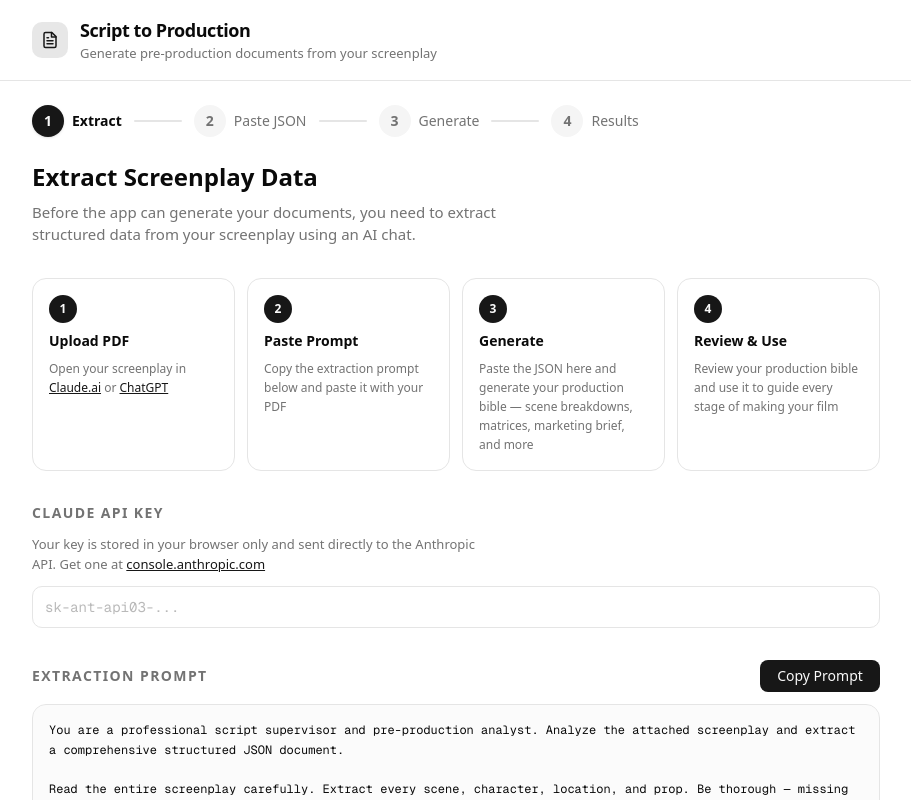
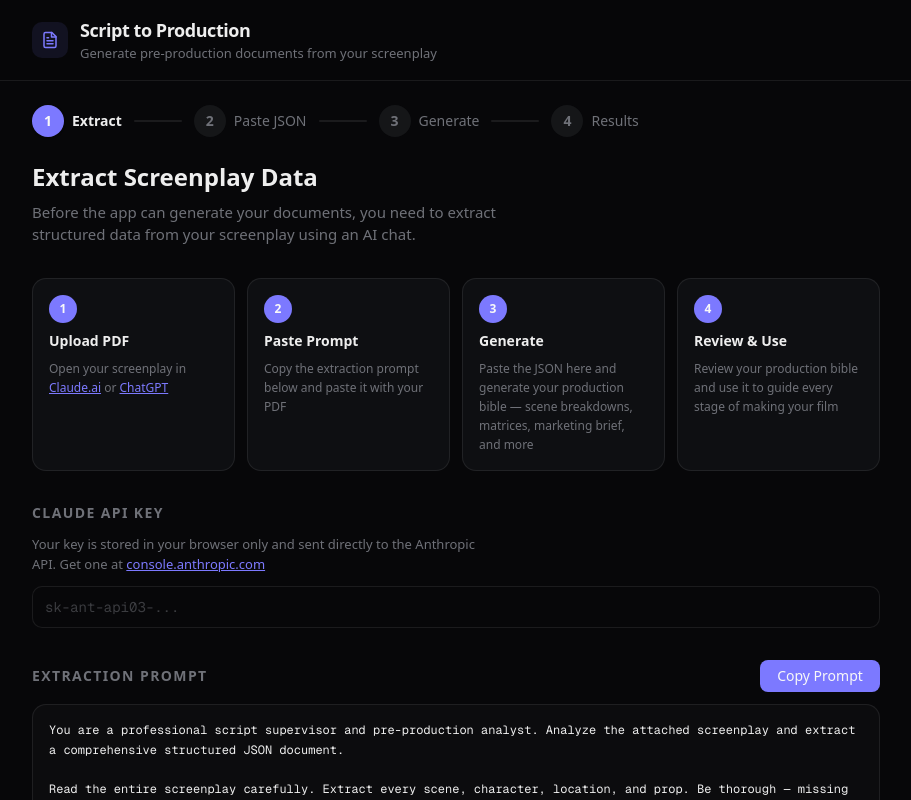
Before and after one commit to madebysan/greenlight, a Next.js app: page / in a window 1280 px wide. Shown: the top 800 px of the page, without its empty margins (184-1095 px from the left). Built offline with nearby package versions, Linux system fonts and the light colour scheme.

Commit message:
checkpoint: update 7 files (css/tsx)

```diff
--- a/app/globals.css
+++ b/app/globals.css
@@ -83,37 +83,39 @@
 }
 
 .dark {
-  --background: oklch(0.145 0 0);
-  --foreground: oklch(0.985 0 0);
-  --card: oklch(0.205 0 0);
-  --card-foreground: oklch(0.985 0 0);
-  --popover: oklch(0.205 0 0);
-  --popover-foreground: oklch(0.985 0 0);
-  --primary: oklch(0.922 0 0);
-  --primary-foreground: oklch(0.205 0 0);
-  --secondary: oklch(0.269 0 0);
-  --secondary-foreground: oklch(0.985 0 0);
-  --muted: oklch(0.269 0 0);
-  --muted-foreground: oklch(0.708 0 0);
-  --accent: oklch(0.269 0 0);
-  --accent-foreground: oklch(0.985 0 0);
-  --destructive: oklch(0.704 0.191 22.216);
-  --border: oklch(1 0 0 / 10%);
-  --input: oklch(1 0 0 / 15%);
-  --ring: oklch(0.556 0 0);
-  --chart-1: oklch(0.488 0.243 264.376);
-  --chart-2: oklch(0.696 0.17 162.48);
-  --chart-3: oklch(0.769 0.188 70.08);
-  --chart-4: oklch(0.627 0.265 303.9);
-  --chart-5: oklch(0.645 0.246 16.439);
-  --sidebar: oklch(0.205 0 0);
-  --sidebar-foreground: oklch(0.985 0 0);
-  --sidebar-primary: oklch(0.488 0.243 264.376);
-  --sidebar-primary-foreground: oklch(0.985 0 0);
-  --sidebar-accent: oklch(0.269 0 0);
-  --sidebar-accent-foreground: oklch(0.985 0 0);
-  --sidebar-border: oklch(1 0 0 / 10%);
-  --sidebar-ring: oklch(0.556 0 0);
+  /* Runway-inspired: near-black with subtle cool undertone */
+  --background: oklch(0.13 0.005 270);
+  --foreground: oklch(0.95 0 0);
+  --card: oklch(0.17 0.005 270);
+  --card-foreground: oklch(0.95 0 0);
+  --popover: oklch(0.17 0.005 270);
+  --popover-foreground: oklch(0.95 0 0);
+  /* Violet accent for primary actions */
+  --primary: oklch(0.65 0.2 280);
+  --primary-foreground: oklch(0.98 0 0);
+  --secondary: oklch(0.22 0.005 270);
+  --secondary-foreground: oklch(0.92 0 0);
+  --muted: oklch(0.20 0.005 270);
+  --muted-foreground: oklch(0.55 0.01 270);
+  --accent: oklch(0.22 0.01 270);
+  --accent-foreground: oklch(0.92 0 0);
+  --destructive: oklch(0.65 0.2 25);
+  --border: oklch(1 0 0 / 8%);
+  --input: oklch(1 0 0 / 10%);
+  --ring: oklch(0.65 0.2 280);
+  --chart-1: oklch(0.65 0.2 280);
+  --chart-2: oklch(0.70 0.17 162);
+  --chart-3: oklch(0.77 0.19 70);
+  --chart-4: oklch(0.63 0.26 304);
+  --chart-5: oklch(0.65 0.25 16);
+  --sidebar: oklch(0.11 0.005 270);
+  --sidebar-foreground: oklch(0.92 0 0);
+  --sidebar-primary: oklch(0.65 0.2 280);
+  --sidebar-primary-foreground: oklch(0.98 0 0);
+  --sidebar-accent: oklch(0.18 0.01 270);
+  --sidebar-accent-foreground: oklch(0.92 0 0);
+  --sidebar-border: oklch(1 0 0 / 6%);
+  --sidebar-ring: oklch(0.65 0.2 280);
 }
 
 @layer base {
--- a/app/layout.tsx
+++ b/app/layout.tsx
@@ -24,7 +24,7 @@ export default function RootLayout({
   children: React.ReactNode;
 }>) {
   return (
-    <html lang="en">
+    <html lang="en" className="dark">
       <body
         className={`${geistSans.variable} ${geistMono.variable} antialiased`}
       >
--- a/components/viewers/poster-concepts-viewer.tsx
+++ b/components/viewers/poster-concepts-viewer.tsx
@@ -393,7 +393,7 @@ export function PosterConceptsViewer({ content, savedImages, onImagesChange }: P
                                 onClick={(e) => { e.stopPropagation(); copyAIPrompt(concept); }}
                                 className={`inline-flex items-center gap-1 text-[11px] font-medium px-2 py-1 rounded-md transition-colors ${
                                   isCopied
-                                    ? "bg-green-50 text-green-700"
+                                    ? "bg-emerald-500/15 text-emerald-400"
                                     : "text-muted-foreground hover:text-foreground hover:bg-muted"
                                 }`}
                               >
--- a/components/viewers/production-matrices-viewer.tsx
+++ b/components/viewers/production-matrices-viewer.tsx
@@ -153,7 +153,7 @@ function LocationCards({ table }: { table: TableSection }) {
           <div key={i} className="rounded-xl border p-4">
             <div className="flex items-center gap-2 mb-2.5">
               <span className={`text-[10px] font-semibold px-1.5 py-0.5 rounded border ${
-                isExt ? "bg-sky-50 text-sky-700 border-sky-200" : "bg-amber-50 text-amber-700 border-amber-200"
+                isExt ? "bg-sky-500/15 text-sky-400 border-sky-500/20" : "bg-amber-500/15 text-amber-400 border-amber-500/20"
               }`}>
                 {locType}
               </span>
@@ -273,9 +273,9 @@ function WardrobeTimeline({ table }: { table: TableSection }) {
                       {change && change !== "Same" && change !== "Initial" && (
                         <span className={`ml-2 inline-block text-[10px] px-1.5 py-0.5 rounded ${
                           change.toLowerCase() === "change"
-                            ? "bg-blue-50 text-blue-600"
+                            ? "bg-blue-500/15 text-blue-400"
                             : change.toLowerCase() === "callback"
-                            ? "bg-purple-50 text-purple-600"
+                            ? "bg-purple-500/15 text-purple-400"
                             : "bg-muted text-muted-foreground"
                         }`}>
                           {change}
@@ -305,10 +305,10 @@ function VFXCards({ table }: { table: TableSection }) {
         const reqs = row[4] || "";
 
         const complexityColor = complexity.toLowerCase().includes("high")
-          ? "bg-red-50 text-red-700 border-red-200"
+          ? "bg-red-500/15 text-red-400 border-red-500/20"
           : complexity.toLowerCase().includes("moderate")
-          ? "bg-amber-50 text-amber-700 border-amber-200"
-          : "bg-green-50 text-green-700 border-green-200";
+          ? "bg-amber-500/15 text-amber-400 border-amber-500/20"
+          : "bg-emerald-500/15 text-emerald-400 border-emerald-500/20";
 
         return (
           <div key={i} className="rounded-xl border p-4">
@@ -316,7 +316,7 @@ function VFXCards({ table }: { table: TableSection }) {
               <span className="text-[11px] font-mono font-semibold bg-muted rounded px-1.5 py-0.5">
                 Sc {scene}
               </span>
-              <span className="text-[10px] font-semibold px-1.5 py-0.5 rounded border bg-violet-50 text-violet-700 border-violet-200">
+              <span className="text-[10px] font-semibold px-1.5 py-0.5 rounded border bg-violet-500/15 text-violet-400 border-violet-500/20">
                 {type}
               </span>
               <span className={`text-[10px] font-semibold px-1.5 py-0.5 rounded border ${complexityColor}`}>
@@ -494,7 +494,7 @@ function CharacterCard({ char, index, portrait }: { char: Character; index: numb
           </p>
           {char.specialReqs && char.specialReqs !== "None" && (
             <div className="flex gap-2 items-start">
-              <span className="text-[10px] uppercase tracking-wider text-amber-700 font-semibold bg-amber-50 rounded px-1.5 py-0.5 shrink-0 mt-0.5">
+              <span className="text-[10px] uppercase tracking-wider text-amber-400 font-semibold bg-amber-500/15 rounded px-1.5 py-0.5 shrink-0 mt-0.5">
                 Special
               </span>
               <span className="text-[12px] text-foreground/60">
--- a/components/viewers/scene-breakdown-viewer.tsx
+++ b/components/viewers/scene-breakdown-viewer.tsx
@@ -79,19 +79,19 @@ function scenesToMarkdown(title: string, overview: Overview, scenes: Scene[]): s
 }
 
 const INT_EXT_STYLES = {
-  INT: "bg-amber-100 text-amber-800 border-amber-200",
-  EXT: "bg-sky-100 text-sky-800 border-sky-200",
+  INT: "bg-amber-500/15 text-amber-400 border-amber-500/20",
+  EXT: "bg-sky-500/15 text-sky-400 border-sky-500/20",
   "": "bg-muted text-muted-foreground",
 };
 
 const TIME_STYLES: Record<string, string> = {
-  NIGHT: "bg-indigo-100 text-indigo-800",
-  DAY: "bg-yellow-50 text-yellow-800",
-  MORNING: "bg-orange-50 text-orange-800",
-  AFTERNOON: "bg-amber-50 text-amber-800",
-  EVENING: "bg-purple-50 text-purple-800",
-  DAWN: "bg-pink-50 text-pink-800",
-  DUSK: "bg-violet-50 text-violet-800",
+  NIGHT: "bg-indigo-500/15 text-indigo-400",
+  DAY: "bg-yellow-500/15 text-yellow-400",
+  MORNING: "bg-orange-500/15 text-orange-400",
+  AFTERNOON: "bg-amber-500/15 text-amber-400",
+  EVENING: "bg-purple-500/15 text-purple-400",
+  DAWN: "bg-pink-500/15 text-pink-400",
+  DUSK: "bg-violet-500/15 text-violet-400",
 };
 
 const EMPHASIS_FIELDS = new Set(["Key Visual Moment", "Emotional Beat"]);
--- a/components/viewers/storyboard-viewer.tsx
+++ b/components/viewers/storyboard-viewer.tsx
@@ -201,8 +201,8 @@ function SceneCard({ scene, copiedScene, onCopy, imageState, onGenerate, regenSt
         {intExt && (
           <span className={`text-[10px] font-semibold px-1.5 py-0.5 rounded border ${
             intExt === "EXT"
-              ? "bg-sky-50 text-sky-700 border-sky-200"
-              : "bg-amber-50 text-amber-700 border-amber-200"
+              ? "bg-sky-500/15 text-sky-400 border-sky-500/20"
+              : "bg-amber-500/15 text-amber-400 border-amber-500/20"
           }`}>
             {intExt}
           </span>
@@ -268,7 +268,7 @@ function SceneCard({ scene, copiedScene, onCopy, imageState, onGenerate, regenSt
           onClick={() => onCopy(scene)}
           className={`inline-flex items-center gap-1.5 text-[11px] font-medium px-2.5 py-1.5 rounded-md border transition-colors ${
             isCopied
-              ? "bg-green-50 text-green-700 border-green-200"
+              ? "bg-emerald-500/15 text-emerald-400 border-emerald-500/20"
               : "text-muted-foreground hover:text-foreground hover:bg-muted border-transparent hover:border-border"
           }`}
         >
--- a/components/wizard/step-generating.tsx
+++ b/components/wizard/step-generating.tsx
@@ -21,7 +21,7 @@ const STATUS_ICON: Record<DocumentResult["status"], string> = {
 const STATUS_COLOR: Record<DocumentResult["status"], string> = {
   pending: "text-muted-foreground",
   generating: "text-primary animate-pulse",
-  done: "text-green-600",
+  done: "text-emerald-400",
   error: "text-destructive",
 };
 
@@ -173,7 +173,7 @@ export function StepGenerating({
               doc.status === "generating"
                 ? "border-primary/30 bg-primary/5 shadow-sm"
                 : doc.status === "done"
-                  ? "bg-green-50/50 border-green-200/50"
+                  ? "bg-emerald-500/10 border-emerald-500/20"
                   : doc.status === "error"
                     ? "bg-destructive/5 border-destructive/20"
                     : ""
```
